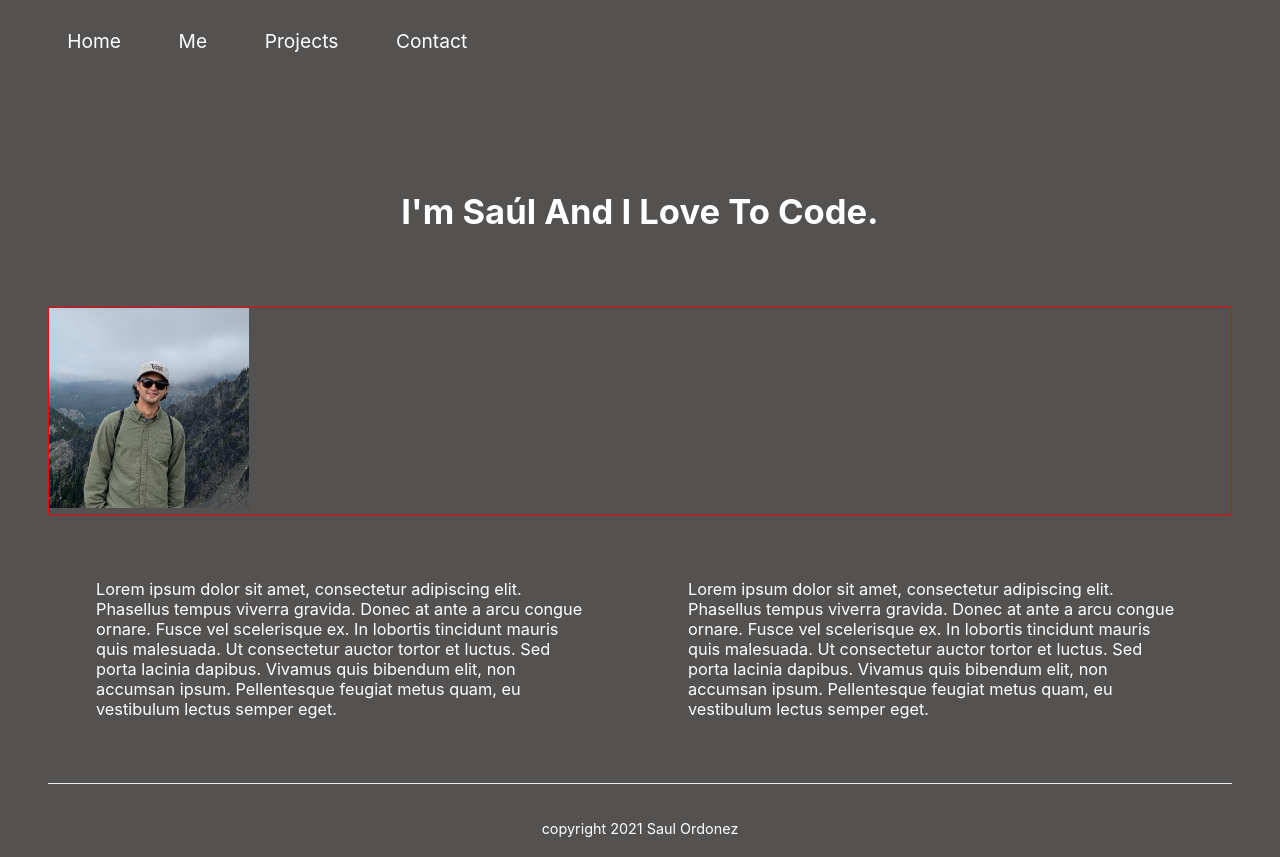
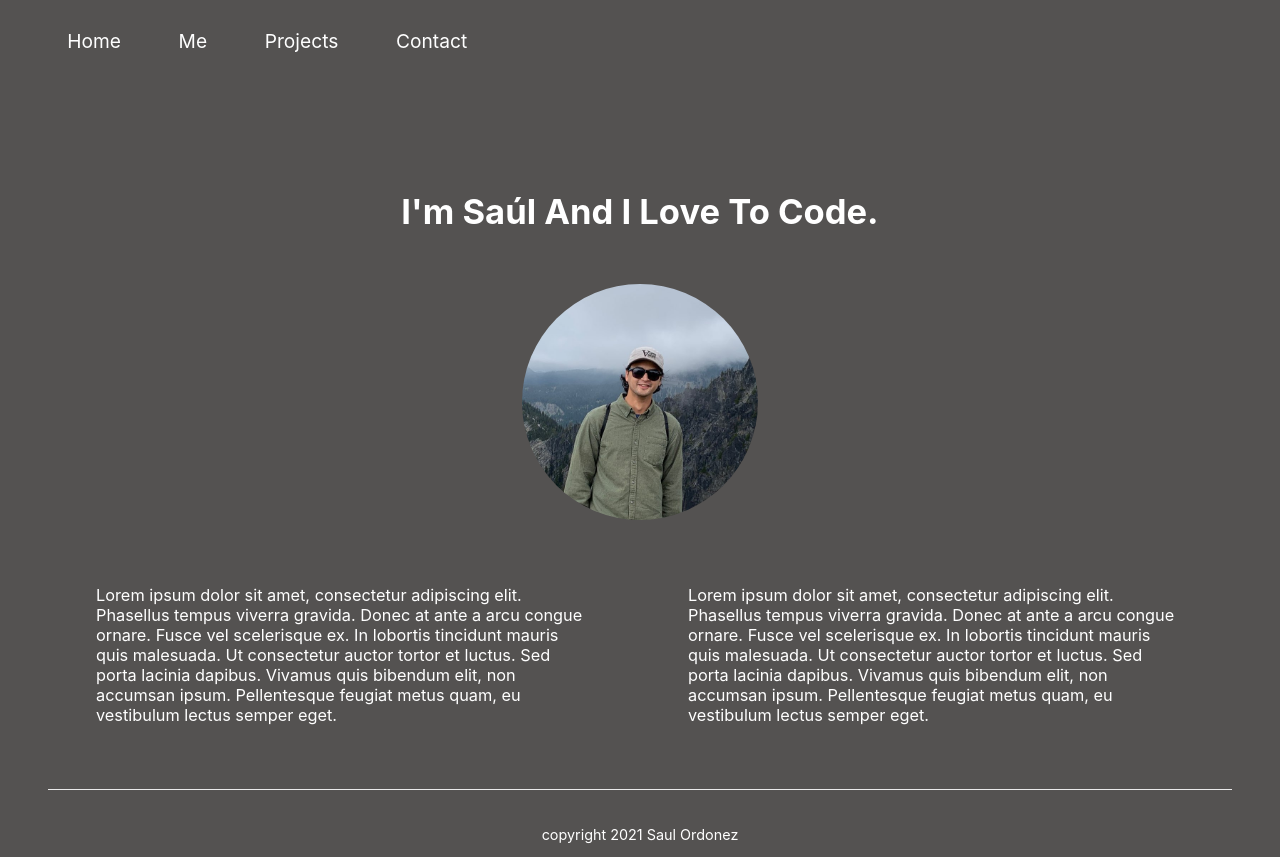
Before and after one commit to Saul-Ordonez/personal-portfolio, a Next.js app: page / in a window 1280 px wide. Built offline with nearby package versions, Linux system fonts and the light colour scheme.

Commit message:
change img tag to HTML for easier CSS

```diff
--- a/pages/index.js
+++ b/pages/index.js
@@ -2,7 +2,6 @@ import Head from 'next/head'
 import styles from '../styles/Home.module.css'
 import NavBar from '../components/NavBar'
 import Footer from '../components/Footer'
-import Image from 'next/image'
 
 export default function Home() {
   return (
@@ -18,13 +17,13 @@ export default function Home() {
         <div className={styles.header__wrapper}>
           <h2 className={styles.header__text}>I'm Saúl And I Love To Code.</h2>
         </div>
-        <div className={styles.profile}>
-          <Image
-            src="/profile.jpg"
-            height={200}
-            width={200}
-            alt='Saul Ordonez'
-          />
+        <div>
+          <img
+            src="profile.jpg"
+            alt="Saul Ordonez"
+            className={styles.profile}
+          >
+          </img>
         </div>
         <div className={styles.container}>
           <div className={styles.row}>
--- a/styles/Home.module.css
+++ b/styles/Home.module.css
@@ -4,7 +4,7 @@
 
 .header__wrapper {
   text-align: center;
-  padding: 3.5em 0 2em 0;
+  padding: 3.5em 0 1em 0;
 }
 
 .row {
@@ -22,5 +22,9 @@
 }
 
 .profile {
-  border: 1px solid red;
+  max-width: 20%;
+  border-radius: 50%;
+  display: block;
+  margin-left: auto;
+  margin-right: auto;
 }
```
